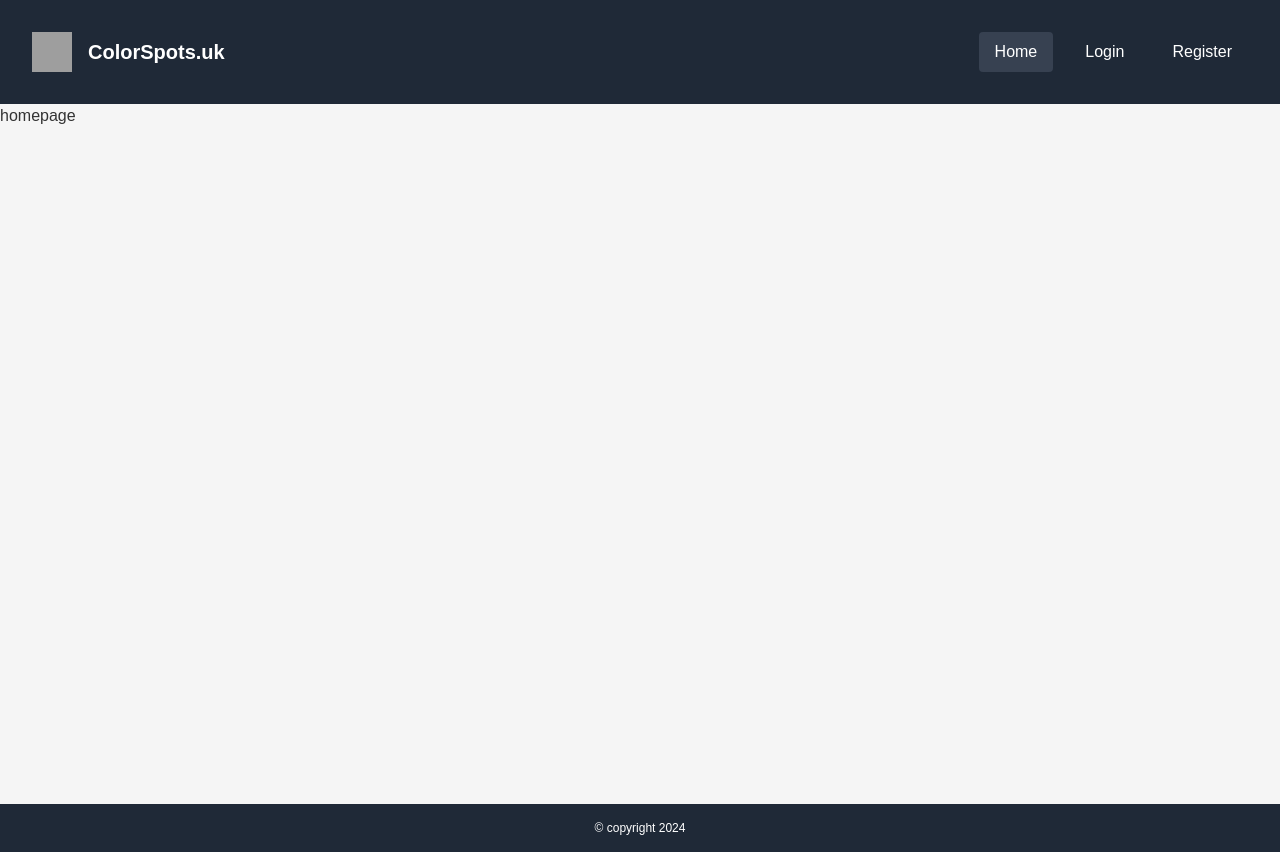
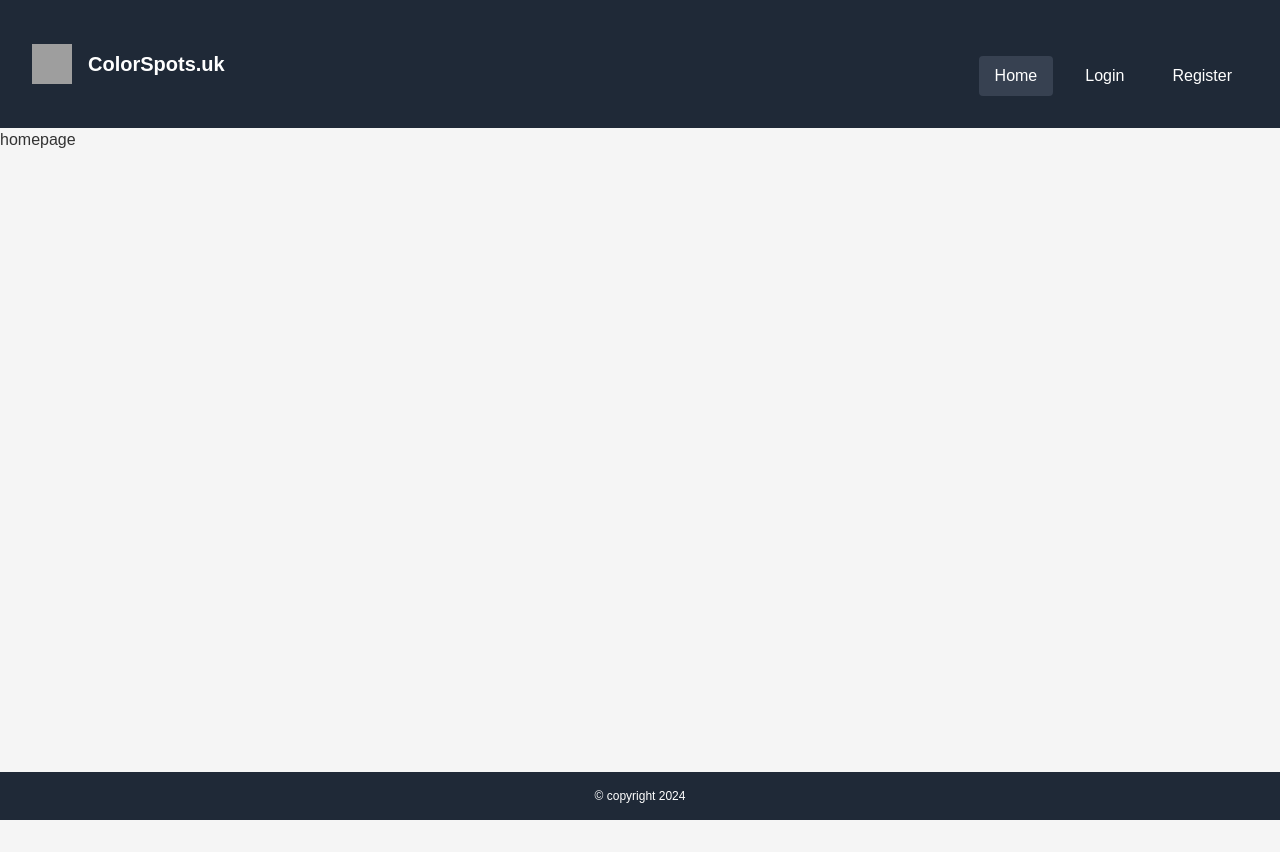
Before and after one commit to jbiddulph/colorspotsuk, a Nuxt app: page / in a window 1280 px wide. After the commit the page ends 820 px from the top, so only its background shows below. Built offline with nearby package versions, Linux system fonts and the light colour scheme; no server answers; grey boxes are pictures that could not be loaded.

Commit message:
some tidying

```diff
--- a/components/ui/RadioButton.vue
+++ b/components/ui/RadioButton.vue
@@ -7,9 +7,9 @@
       :checked="modelValue === value"
       @change="$emit('update:modelValue', value)"
     />
-    <label class="ml-6" :for="id" :style="{ backgroundColor: modelValue === value ? selectedColor : defaultColor }">
-      <span class="ml-8" v-if="value === ''">All</span>
-      <span class="ml-8" v-else>{{ value }}</span>
+    <label class="ml-4" :for="id" :style="{ backgroundColor: modelValue === value ? selectedColor : defaultColor }">
+      <span class="ml-7" v-if="value === ''">All</span>
+      <span class="ml-7" v-else>{{ value }}</span>
     </label>
 
   </div>
--- a/layouts/default.vue
+++ b/layouts/default.vue
@@ -18,7 +18,7 @@
           </button>
         </div>
         <nav>
-          <ul :class="{'block': isMenuOpen, 'hidden': !isMenuOpen}" class="md:flex md:items-center md:space-x-4">
+          <ul :class="{'block': isMenuOpen, 'hidden': !isMenuOpen}" class="md:flex md:items-center md:space-x-4 mt-6">
             <li v-for="link in links" :key="link.text">
               <NuxtLink :href="link.href" :class="['block py-2 px-4 rounded', { 'bg-gray-700': isActive(link.href) }]" @click="closeMenuOnLinkClick">
                 {{ link.text }}
@@ -103,6 +103,6 @@ footer {
 }
 
 main {
-  min-height: calc(100vh - 100px); /* Adjust this value according to your header and footer height */
+  min-height: calc(100vh - 156px); /* Adjust this value according to your header and footer height */
 }
 </style>
--- a/pages/map.vue
+++ b/pages/map.vue
@@ -3,7 +3,7 @@
       <div id="layout" class="flex flex-col">
         <div class="my-4 flex flex-row">
           <div class="filter-controls flex flex-row justify-evenly w-full">
-            <div class="flex flex-row w-full ml-6">
+            <div class="flex flex-row w-full md:w-1/2 md:mx-auto">
               <RadioButton
                 v-for="option in filterOptions"
                 :key="option.id"
```
